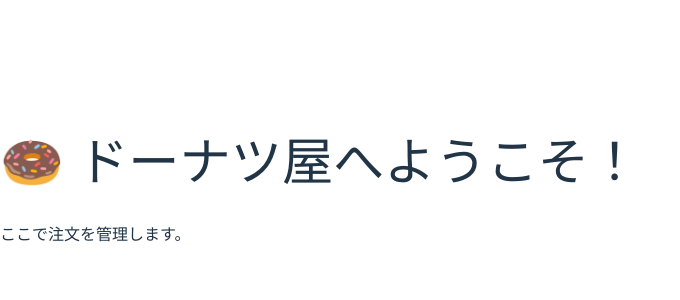
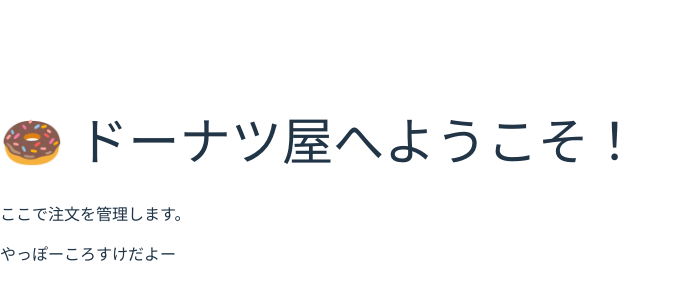
Before and after one commit to yusuke2513/Donut_Application, a React (Vite) app: page / in a window 1280 px wide. Shown: the part 220-520 px from the top of the page, without its empty margins (0-680 px from the left). Built offline with nearby package versions, Linux system fonts and the light colour scheme.

Commit message:
やっぽー追加

```diff
--- a/src/App.jsx
+++ b/src/App.jsx
@@ -4,6 +4,7 @@ function App() {
       {/* これが画面に表示されるタイトルです */}
       <h1>🍩 ドーナツ屋へようこそ！</h1>
       <p>ここで注文を管理します。</p>
+      <p>やっぽーころすけだよー</p>
     </div>
   )
 }
```
